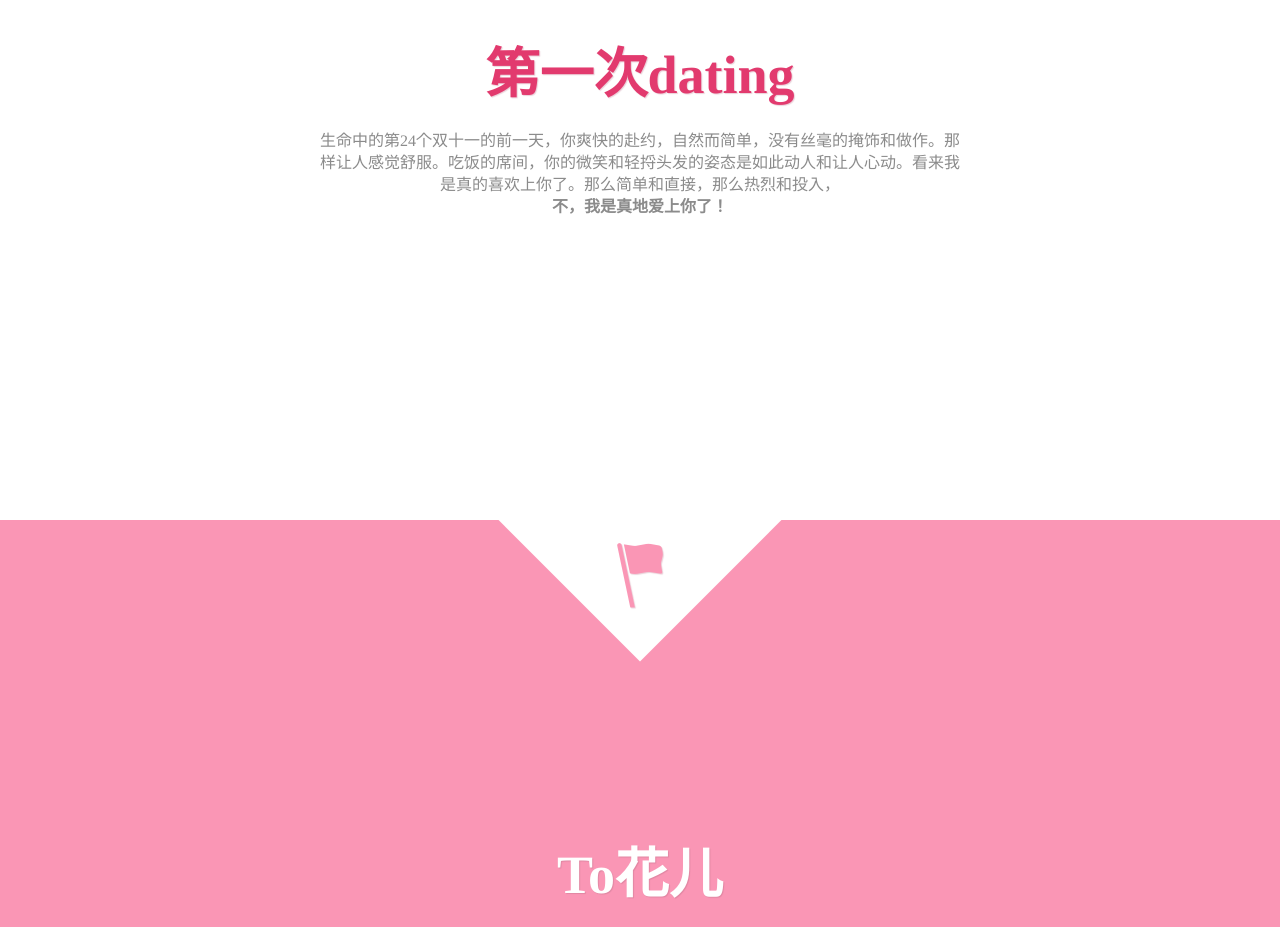
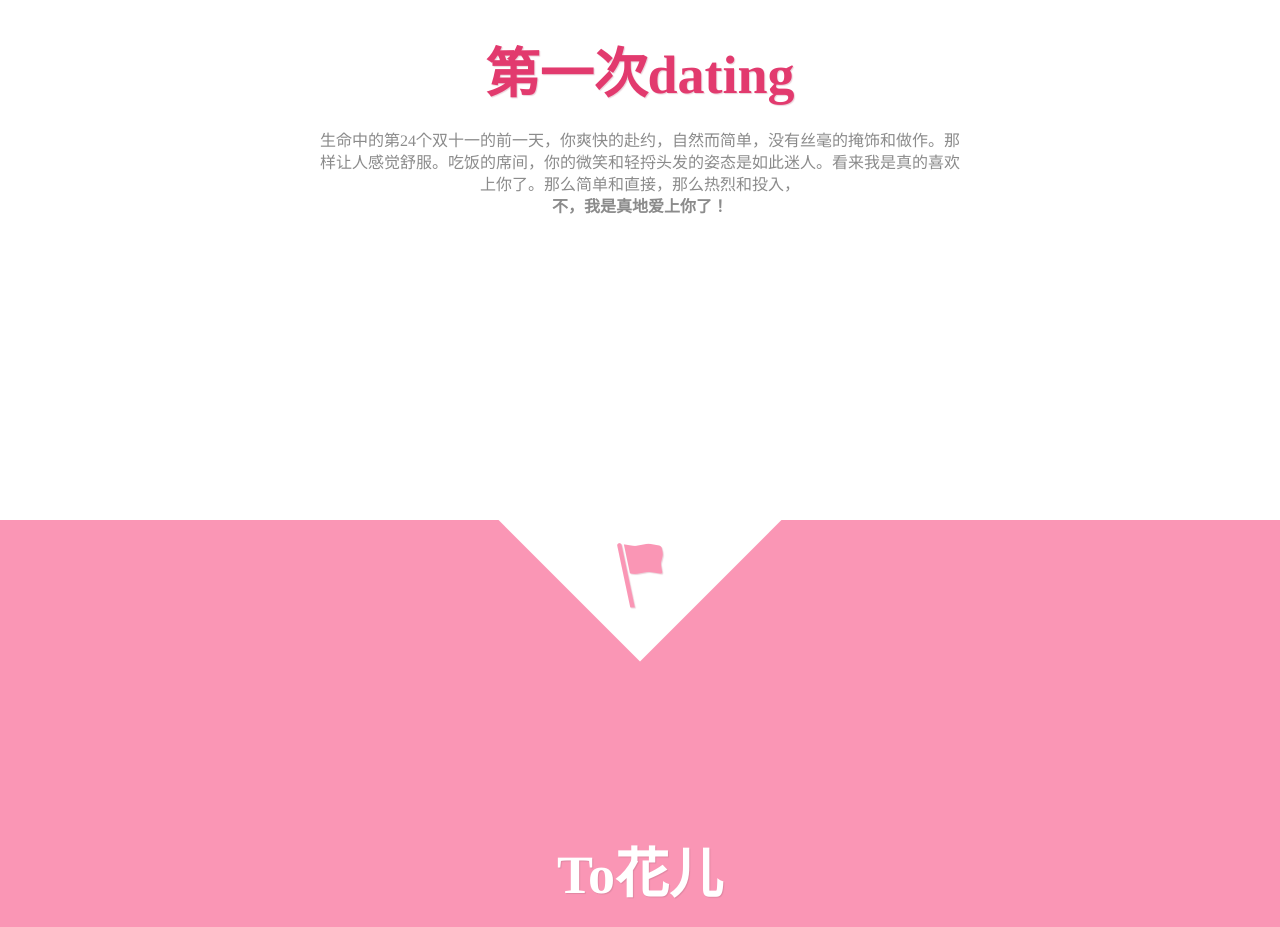
Before and after one commit to zeallean/flower, a plain HTML site: page index.html in a window 1280 px wide. Shown: the part 1880-2807 px from the top of the page. Drawn offline with Linux system fonts and the light colour scheme.

Commit message:
Update index.html

```diff
--- a/index.html
+++ b/index.html
@@ -53,7 +53,7 @@
 					<section class="st-panel" id="st-panel-3">
 						<div class="st-deco" data-icon="B"></div>
 						<h2>第一次dating</h2>
-						<p>生命中的第24个双十一的前一天，你爽快的赴约，自然而简单，没有丝毫的掩饰和做作。那样让人感觉舒服。吃饭的席间，你的微笑和轻捋头发的姿态是如此动人和让人心动。看来我是真的喜欢上你了。那么简单和直接，那么热烈和投入，<br/><b>不，我是真地爱上你了！</b></p>
+						<p>生命中的第24个双十一的前一天，你爽快的赴约，自然而简单，没有丝毫的掩饰和做作。那样让人感觉舒服。吃饭的席间，你的微笑和轻捋头发的姿态是如此迷人。看来我是真的喜欢上你了。那么简单和直接，那么热烈和投入，<br/><b>不，我是真地爱上你了！</b></p>
 					</section>
 
 					<section class="st-panel st-color" id="st-panel-4">
```
